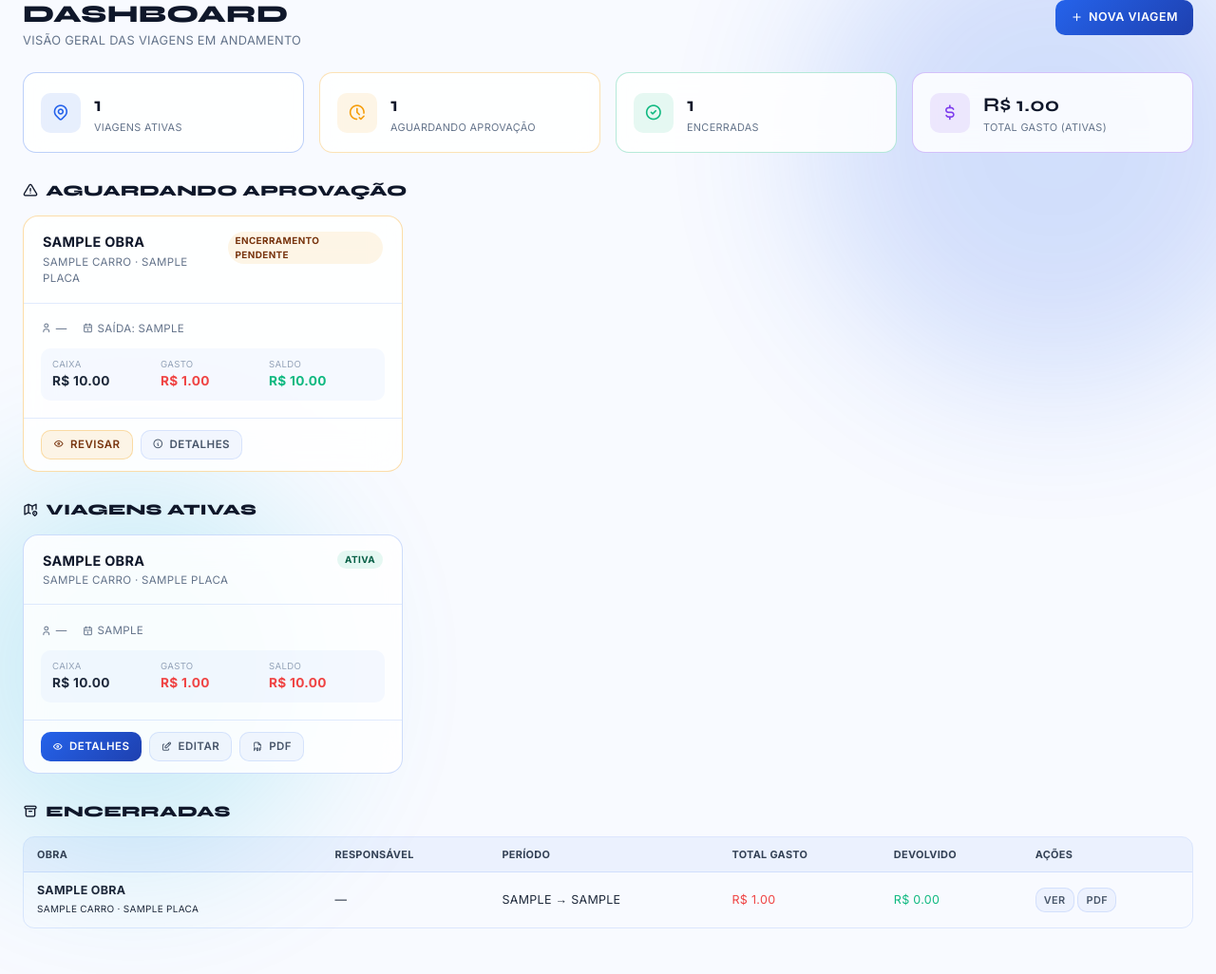
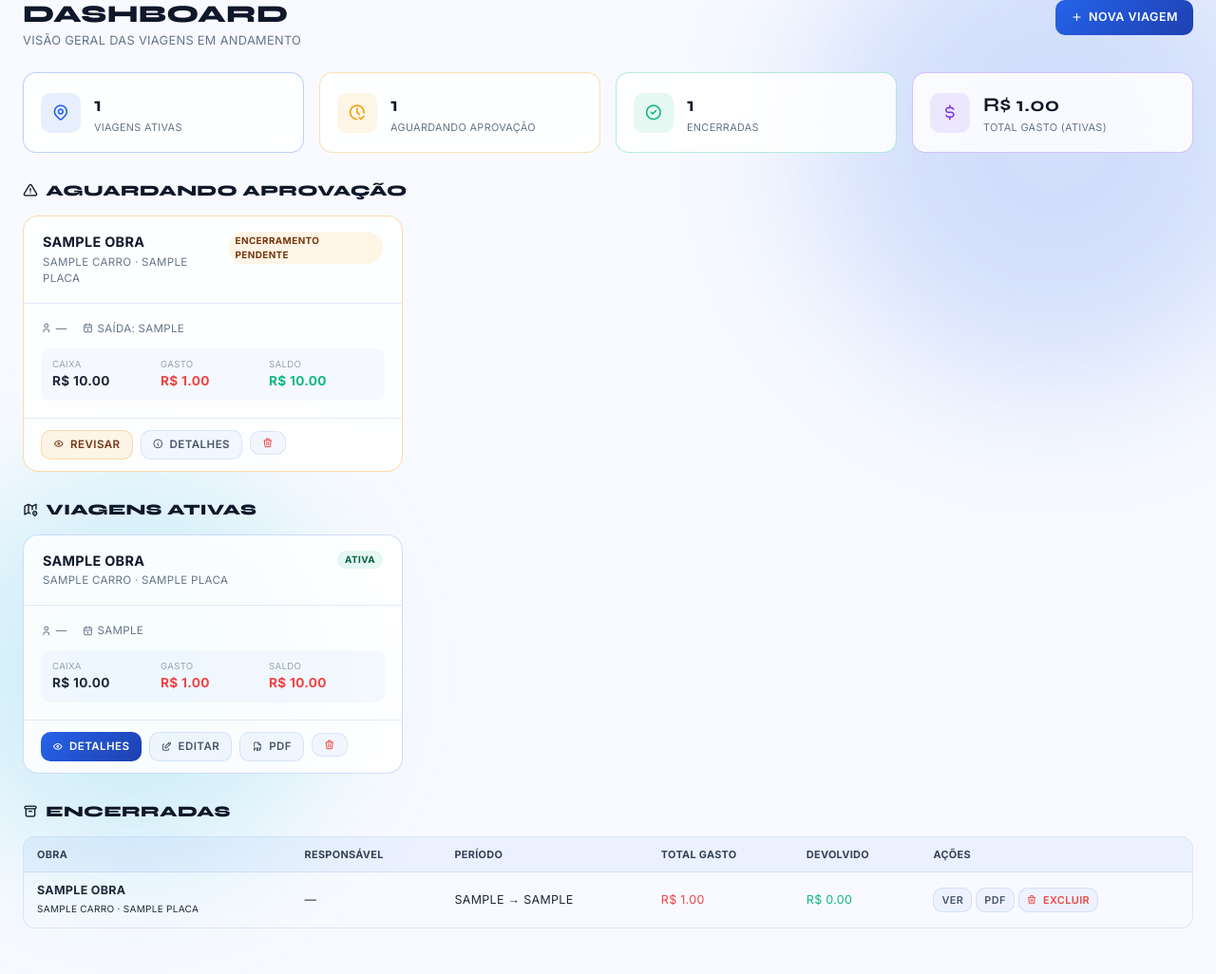
Before and after one commit to josearsilva95/campo, a Flask app: template templates/adm/dashboard.html in a window 1280 px wide. Shown: the whole page at 95% size. Run offline with Flask 3, Linux system fonts and the light colour scheme; the template is opened without the code that fills it: most values are stand-ins (such as "Sample title", 1, 10 or a date in 2020); some libraries are stand-ins or nearby versions.

Commit message:
feat: adiciona exclusao de viagem com confirmacao (ADM)

```diff
--- a/templates/adm/dashboard.html
+++ b/templates/adm/dashboard.html
@@ -86,6 +86,12 @@
       <a href="{{ url_for('adm.viagem_detalhe', id=v.id) }}" class="btn btn-ghost btn-sm">
         <i class="ti ti-info-circle"></i> Detalhes
       </a>
+      <form method="POST" action="{{ url_for('adm.excluir_viagem', id=v.id) }}" style="display:inline"
+            onsubmit="return confirm('Excluir viagem {{ v.obra }}? Todos os dados serão perdidos!')">
+        <button type="submit" class="btn btn-ghost btn-sm" style="color:#ef4444">
+          <i class="ti ti-trash"></i>
+        </button>
+      </form>
     </div>
   </div>
   {% endfor %}
@@ -139,6 +145,12 @@
       <a href="{{ url_for('relatorio.pdf_gastos', id=v.id) }}" class="btn btn-ghost btn-sm" target="_blank">
         <i class="ti ti-file-type-pdf"></i> PDF
       </a>
+      <form method="POST" action="{{ url_for('adm.excluir_viagem', id=v.id) }}" style="display:inline"
+            onsubmit="return confirm('Excluir viagem {{ v.obra }}? Todos os dados serão perdidos!')">
+        <button type="submit" class="btn btn-ghost btn-sm" style="color:#ef4444">
+          <i class="ti ti-trash"></i>
+        </button>
+      </form>
     </div>
   </div>
   {% endfor %}
@@ -179,6 +191,12 @@
         <td>
           <a href="{{ url_for('adm.viagem_detalhe', id=v.id) }}" class="btn btn-ghost btn-xs">Ver</a>
           <a href="{{ url_for('relatorio.pdf_gastos', id=v.id) }}" class="btn btn-ghost btn-xs" target="_blank">PDF</a>
+          <form method="POST" action="{{ url_for('adm.excluir_viagem', id=v.id) }}" style="display:inline"
+                onsubmit="return confirm('Excluir viagem {{ v.obra }}?')">
+            <button type="submit" class="btn btn-ghost btn-xs" style="color:#ef4444">
+              <i class="ti ti-trash"></i> Excluir
+            </button>
+          </form>
         </td>
       </tr>
       {% endfor %}
--- a/templates/adm/viagem_detalhe.html
+++ b/templates/adm/viagem_detalhe.html
@@ -20,6 +20,12 @@
     <a href="{{ url_for('adm.dashboard') }}" class="btn btn-ghost btn-sm">
       <i class="ti ti-arrow-left"></i> Voltar
     </a>
+    <form method="POST" action="{{ url_for('adm.excluir_viagem', id=viagem.id) }}" style="display:inline"
+          onsubmit="return confirm('Tem certeza? Isso vai excluir a viagem e TODOS os gastos, horas e paradas. Essa ação não pode ser desfeita!')">
+      <button type="submit" class="btn btn-red btn-sm">
+        <i class="ti ti-trash"></i> Excluir Viagem
+      </button>
+    </form>
   </div>
 </div>
 
```
Also changed, not shown: models/viagem.py (+9 -0 lines), routes/adm.py (+13 -0 lines).
